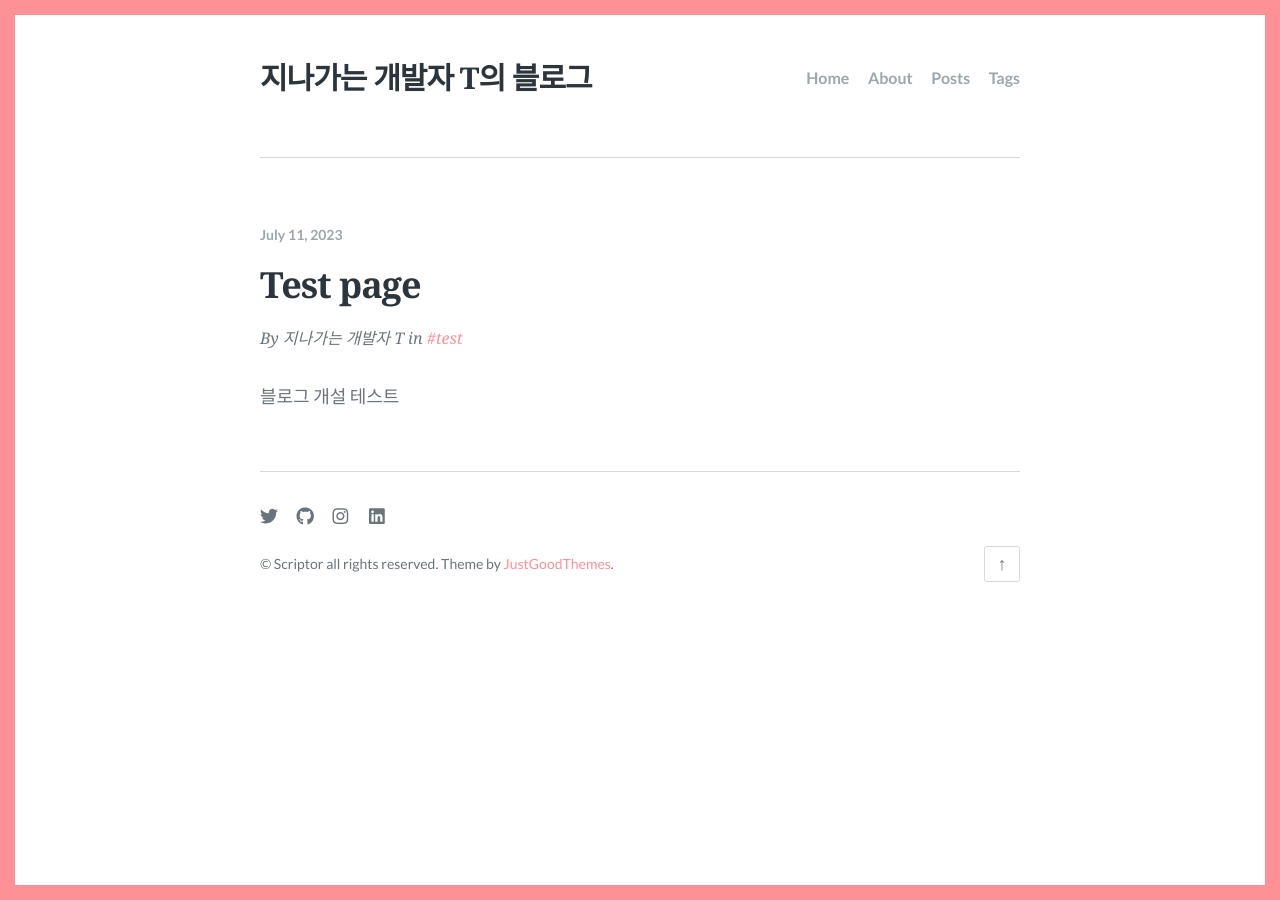
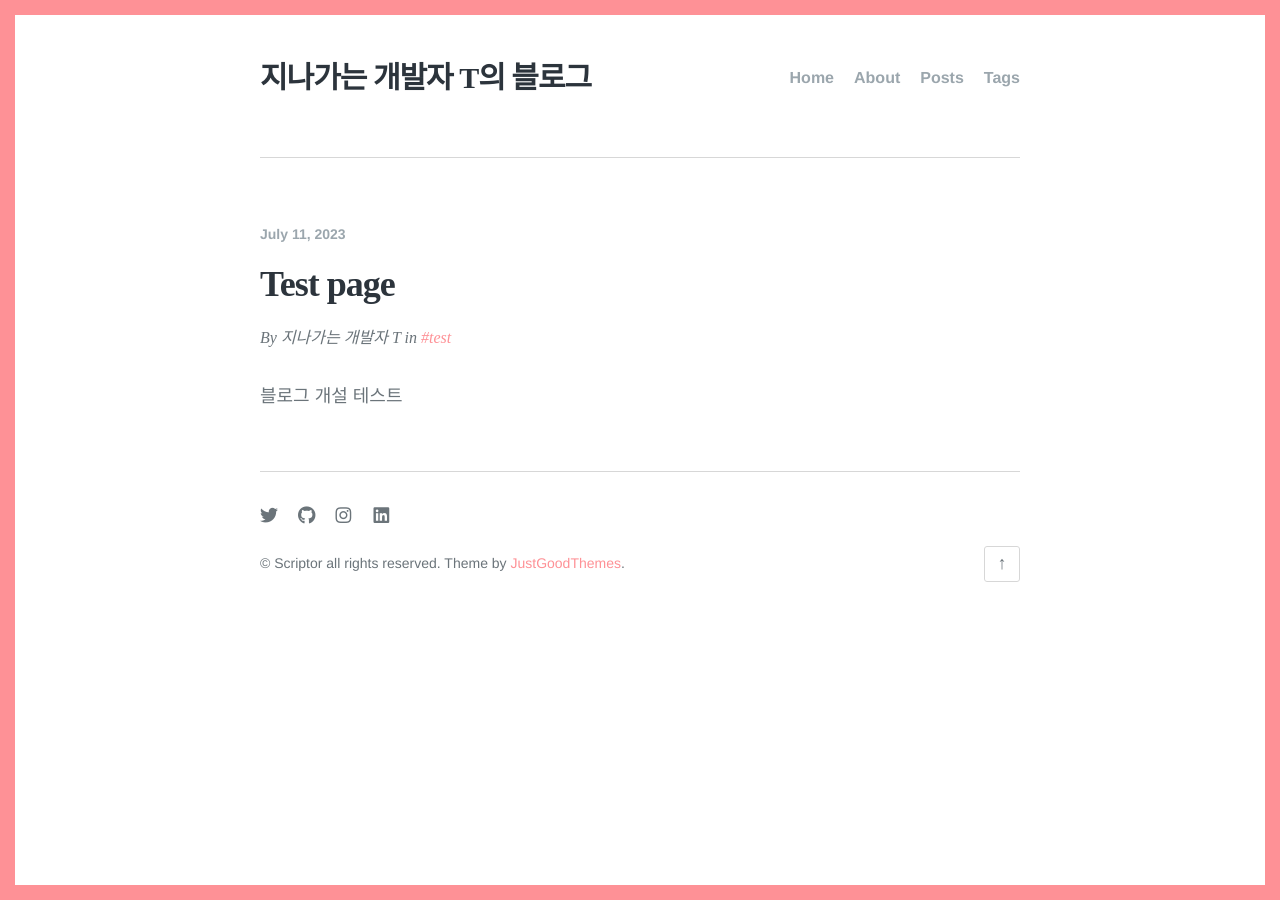
Before and after one commit to makepin2r/makepin2r.github.io, a Jekyll site: the page built from index.html, in a window 1280 px wide. Built offline with Jekyll 4.4.1, drawn with Linux system fonts in a browser that asks for light colours; some web fonts are replaced; the list of posts is cut into pages by our own code.

Commit message:
style: font 변경 (Pretendard)

```diff
--- a/_layouts/default.html
+++ b/_layouts/default.html
@@ -12,7 +12,7 @@
   <link rel="shortcut icon" href="{{ site.favicon | relative_url }}" type="image/png" />
   {% endif %}
   <!-- Styles -->
-  <link href="https://fonts.googleapis.com/css?family=Lato:400,400i,700,700i%7CNoto+Serif:400,400i,700,700i&display=swap" rel="stylesheet">
+  <link rel="stylesheet" type="text/css" href="https://cdn.jsdelivr.net/gh/orioncactus/pretendard/dist/web/static/pretendard-dynamic-subset.css" />
   <link href="{{ '/assets/css/style.css' | relative_url }}" rel="stylesheet">
 </head>
 <body>
--- a/assets/css/style.scss
+++ b/assets/css/style.scss
@@ -25,8 +25,8 @@
 
 // Font.
 $font: (
-  primary: ("Lato","Helvetica Neue",Helvetica,sans-serif),
-  secondary: ("Noto Serif",Georgia,serif)
+  primary: ("Pretendard", Helvetica,sans-serif),
+  secondary: ("Pretendard", serif)
 );
 
 // Palette.
```
